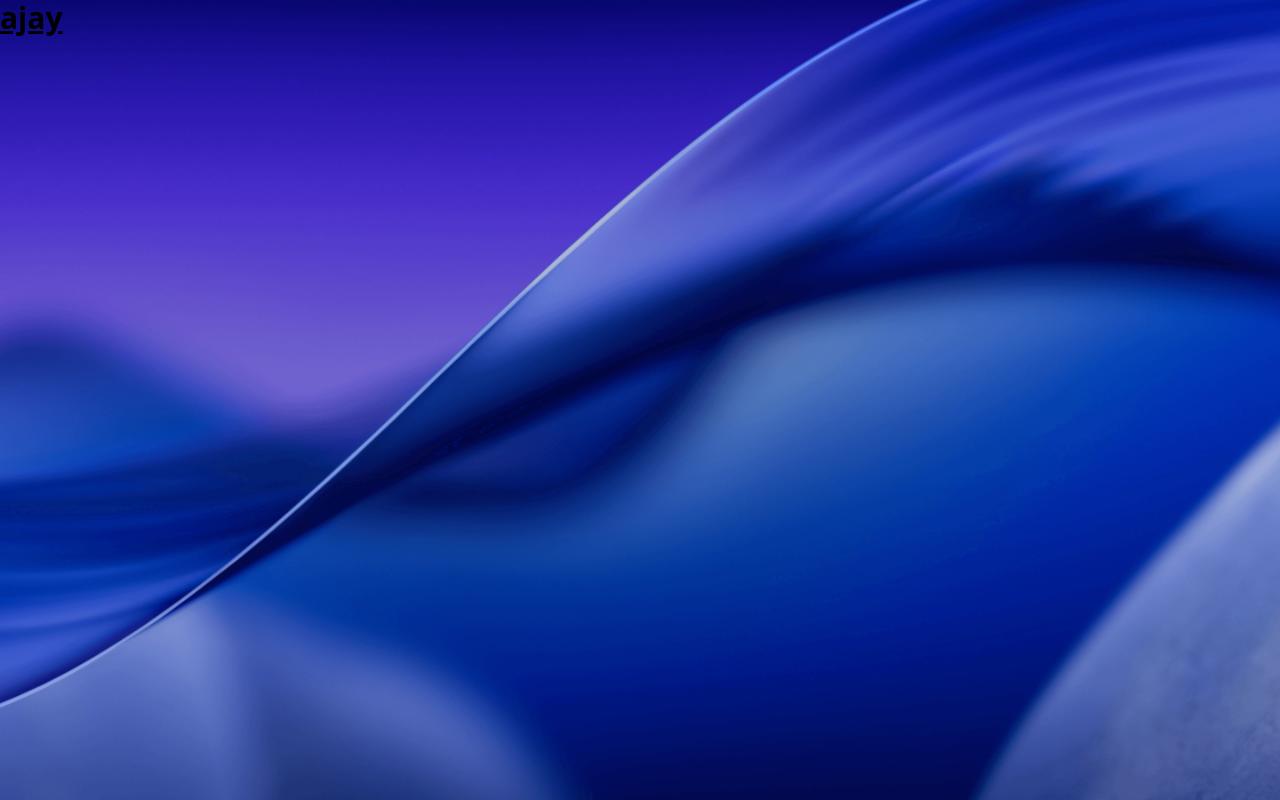
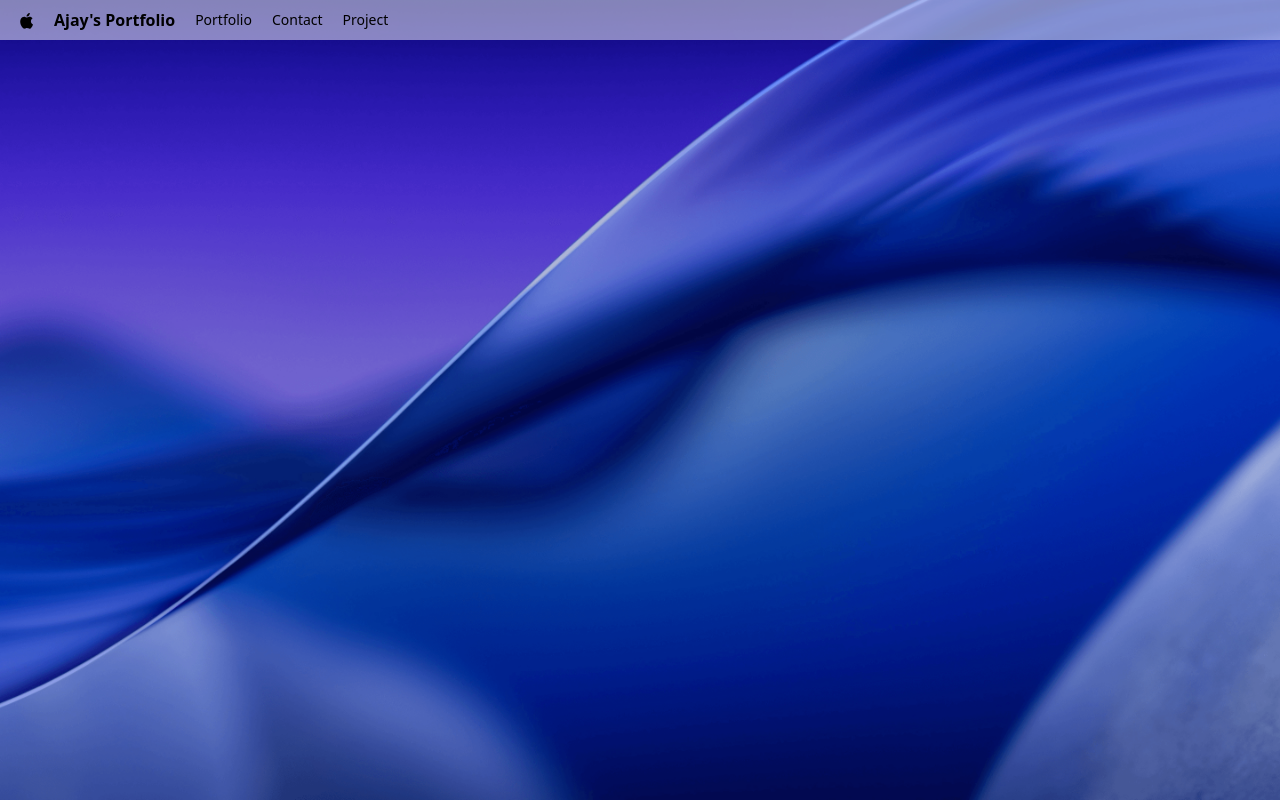
Before and after one commit to KappaTrooper/macOSPortfolio, a React (Vite) app: page / in a window 1280 px wide. Built offline with nearby package versions, Linux system fonts and the light colour scheme; a web font is replaced by a local one.

Commit message:
nav bar start

```diff
--- a/src/App.jsx
+++ b/src/App.jsx
@@ -1,10 +1,10 @@
-
+import Navbar from "#components/Navbar"
 
 const App = () => {
   return (
-<h1 className="text-3xl font-bold underline">
-  ajay
-</h1>
+<main>
+  <Navbar />
+</main>
   )
 }
 
--- /dev/null
+++ b/src/components/Navbar.jsx
@@ -0,0 +1,27 @@
+
+
+const Navbar = () => {
+  return (
+    <nav>
+        <div>
+            <img src="/images/logo.svg" alt="logo"/>
+            <p className="font-bold"> Ajay's Portfolio</p>
+
+            <ul>
+                {[
+                    {id: 1, name: "Portfolio" },
+                    {id: 1, name: "Contact" },
+                    {id: 1, name: "Project" },
+                ].map(({ id, name }) => (
+                    <li key={id}>
+                        <p>{name}</p>
+                    </li>
+
+                ))}
+            </ul>
+        </div>
+    </nav>
+  )
+}
+
+export default Navbar
--- a/vite.config.js
+++ b/vite.config.js
@@ -6,16 +6,30 @@ import { fileURLToPath } from 'url';
 
 
 
-
 export default defineConfig({
   plugins: [react(), tailwindcss()],
-  resolve : {
+  resolve: {
     alias: {
-      '#components' : resolve(dirname(fileURLToPath(import.meta.url)), 'components'),
-      '#constants' : resolve(dirname(fileURLToPath(import.meta.url)), 'constants'),
-      '#store' : resolve(dirname(fileURLToPath(import.meta.url)), 'store'),
-      '#hoc' : resolve(dirname(fileURLToPath(import.meta.url)), 'hoc'),
-      '#windows' : resolve(dirname(fileURLToPath(import.meta.url)), 'windows'),
+      '#components': resolve(
+        dirname(fileURLToPath(import.meta.url)),
+        'src/components'
+      ),
+      '#constants': resolve(
+        dirname(fileURLToPath(import.meta.url)),
+        'src/constants'
+      ),
+      '#store': resolve(
+        dirname(fileURLToPath(import.meta.url)),
+        'src/store'
+      ),
+      '#hoc': resolve(
+        dirname(fileURLToPath(import.meta.url)),
+        'src/hoc'
+      ),
+      '#windows': resolve(
+        dirname(fileURLToPath(import.meta.url)),
+        'src/windows'
+      ),
     }
   }
 })
```
Also changed, not shown: jsconfig.json (+6 -4 lines).
